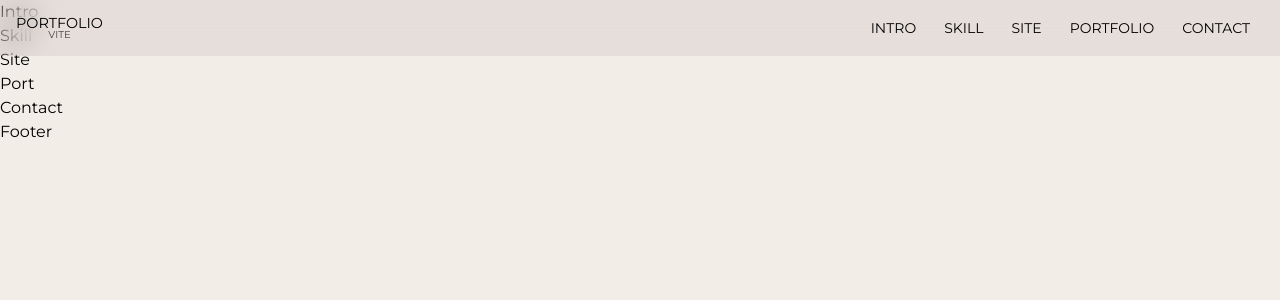
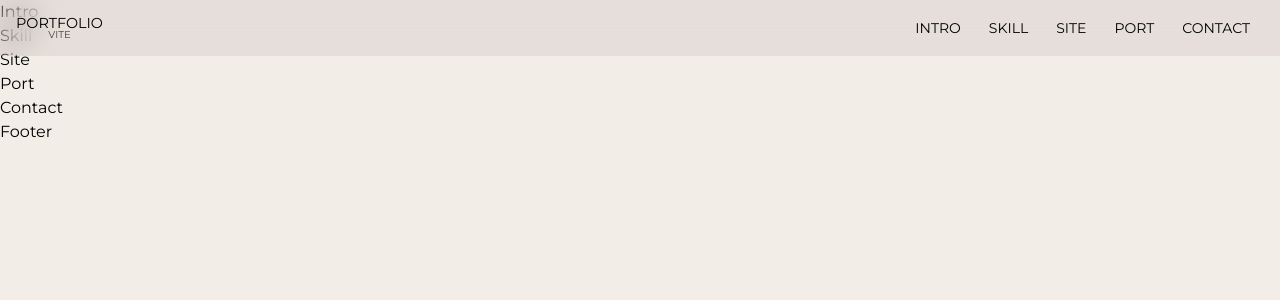
Before and after one commit to dinodajin/portfolio_react, a React (Create React App) app: page / in a window 1280 px wide. Shown: the top 300 px of the page. Built offline with nearby package versions, Linux system fonts and the light colour scheme; a small style sheet from the web is missing; a web font is replaced by a local one.

Commit message:
데이터화 작업

```diff
--- a/src/components/Header.jsx
+++ b/src/components/Header.jsx
@@ -1,4 +1,28 @@
 import React from "react";
+
+const headerNav = [
+    {
+        title: "intro",
+        url: "#intro"
+    },
+    {
+        title: "skill",
+        url: "#skill"
+    },
+    {
+        title: "site",
+        url: "#site"
+    },
+    {
+        title: "port",
+        url: "#port"
+    },
+    {
+        title: "contact",
+        url: "#contact"
+    }
+];
+
 
 const Header = () => {
     return (
@@ -9,11 +33,11 @@ const Header = () => {
                 </div>
                 <nav className="header__nav" role="navigation" aria-label="메인 메뉴">
                     <ul>
-                        <li><a href="#intro">intro</a></li>
-                        <li><a href="#skill">skill</a></li>
-                        <li><a href="#site">site</a></li>
-                        <li><a href="#port">portfolio</a></li>
-                        <li><a href="#contact">contact</a></li>
+                        {headerNav.map((nav) => (
+                            <li>
+                                <a href={nav.url}>{nav.title}</a>
+                            </li>
+                        ))}
                     </ul>
                 </nav>
                 <div
```
